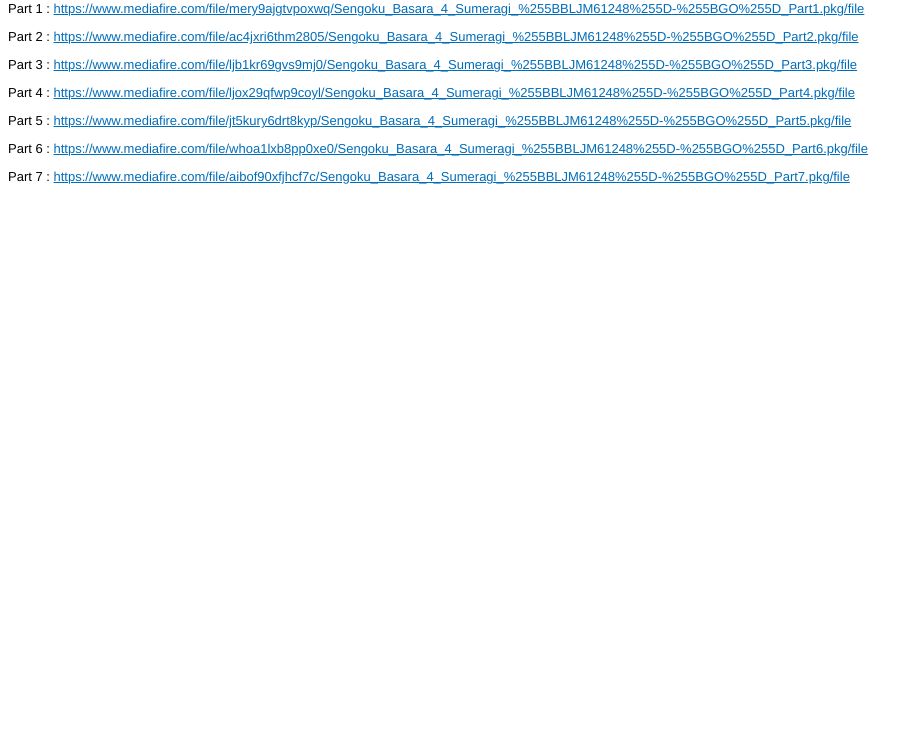
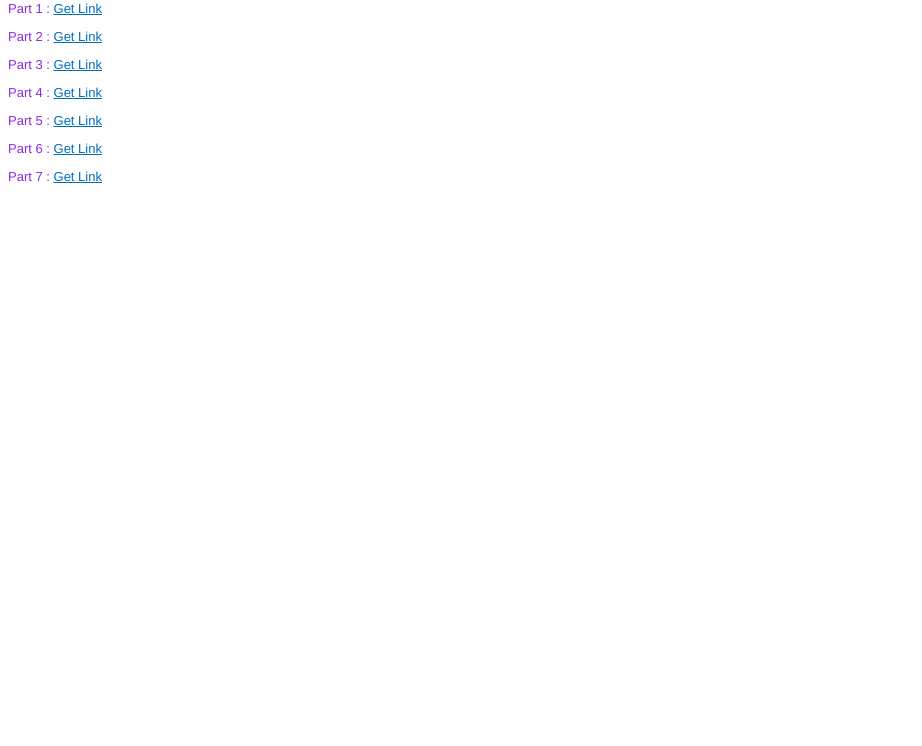
Before and after one commit to gutampsid/sb4sgomf.github.io, a plain HTML site: page index.html in a window 1280 px wide. Shown: the part 54-800 px from the top of the page, without its empty margins (0-922 px from the left). Drawn offline with Linux system fonts and the light colour scheme.

Commit message:
Update index.html

```diff
--- a/index.html
+++ b/index.html
@@ -6,26 +6,17 @@
         body, table { font-family: Helvetica, Arial, sans-serif; font-size: 13px; }
         a { color: #006DBA; }
     </style>
-    <!--NUMBER--y8ghiw2p--NUMBER-->
-    <!--TYPE--RichText--TYPE-->
-    <!--PERMISSION--Readonly--PERMISSION-->
-    <!--ACCESS--Public--ACCESS-->
-    <!--PASSWORD----PASSWORD-->
-    <!--STATUS--Active--STATUS-->
-    <!--QUICKEDIT--False--QUICKEDIT-->
-    <!--QUICKEDITPASSWORD----QUICKEDITPASSWORD-->
-    <!--DATECREATED--2022-05-06 13:45:06--DATECREATED-->
-    <!--DATEUPDATED--2022-05-06 13:57:45--DATEUPDATED-->
-    <!--LABELS--MediaFire--LABELS-->
 </head>
 <body>
 <h2>Sengoku Basara 4 Sumeragi [BLJM61248]-[Gutamps Official]</h2>
-<anotepad><p>Part 1 : <a href="https://www.mediafire.com/file/mery9ajgtvpoxwq/Sengoku_Basara_4_Sumeragi_%255BBLJM61248%255D-%255BGO%255D_Part1.pkg/file" target="_blank" rel="noopener">https://www.mediafire.com/file/mery9ajgtvpoxwq/Sengoku_Basara_4_Sumeragi_%255BBLJM61248%255D-%255BGO%255D_Part1.pkg/file</a></p>
-<p>Part 2 : <a href="https://www.mediafire.com/file/ac4jxri6thm2805/Sengoku_Basara_4_Sumeragi_%255BBLJM61248%255D-%255BGO%255D_Part2.pkg/file" target="_blank" rel="noopener">https://www.mediafire.com/file/ac4jxri6thm2805/Sengoku_Basara_4_Sumeragi_%255BBLJM61248%255D-%255BGO%255D_Part2.pkg/file</a></p>
-<p>Part 3 : <a href="https://www.mediafire.com/file/ljb1kr69gvs9mj0/Sengoku_Basara_4_Sumeragi_%255BBLJM61248%255D-%255BGO%255D_Part3.pkg/file" target="_blank" rel="noopener">https://www.mediafire.com/file/ljb1kr69gvs9mj0/Sengoku_Basara_4_Sumeragi_%255BBLJM61248%255D-%255BGO%255D_Part3.pkg/file</a></p>
-<p>Part 4 : <a href="https://www.mediafire.com/file/ljox29qfwp9coyl/Sengoku_Basara_4_Sumeragi_%255BBLJM61248%255D-%255BGO%255D_Part4.pkg/file" target="_blank" rel="noopener">https://www.mediafire.com/file/ljox29qfwp9coyl/Sengoku_Basara_4_Sumeragi_%255BBLJM61248%255D-%255BGO%255D_Part4.pkg/file</a></p>
-<p>Part 5 : <a href="https://www.mediafire.com/file/jt5kury6drt8kyp/Sengoku_Basara_4_Sumeragi_%255BBLJM61248%255D-%255BGO%255D_Part5.pkg/file" target="_blank" rel="noopener">https://www.mediafire.com/file/jt5kury6drt8kyp/Sengoku_Basara_4_Sumeragi_%255BBLJM61248%255D-%255BGO%255D_Part5.pkg/file</a></p>
-<p>Part 6 : <a href="https://www.mediafire.com/file/whoa1lxb8pp0xe0/Sengoku_Basara_4_Sumeragi_%255BBLJM61248%255D-%255BGO%255D_Part6.pkg/file" target="_blank" rel="noopener">https://www.mediafire.com/file/whoa1lxb8pp0xe0/Sengoku_Basara_4_Sumeragi_%255BBLJM61248%255D-%255BGO%255D_Part6.pkg/file</a></p>
-<p>Part 7 : <a href="https://www.mediafire.com/file/aibof90xfjhcf7c/Sengoku_Basara_4_Sumeragi_%255BBLJM61248%255D-%255BGO%255D_Part7.pkg/file" target="_blank" rel="noopener">https://www.mediafire.com/file/aibof90xfjhcf7c/Sengoku_Basara_4_Sumeragi_%255BBLJM61248%255D-%255BGO%255D_Part7.pkg/file</a></p></anotepad>
+    <style> body { color: blueviolet };
+    </style>
+<p>Part 1 : <a href="https://www.mediafire.com/file/npa5irj5oufpfht/Sengoku_Basara_4_Sumeragi_%255BBLJM61248%255D-%255BGO%255D_Part1.pkg/file" target="_blank" rel="noopener">Get Link</a></p>
+<p>Part 2 : <a href="https://www.mediafire.com/file/fyxdod0udxmigq0/Sengoku_Basara_4_Sumeragi_%255BBLJM61248%255D-%255BGO%255D_Part2.pkg/file" target="_blank" rel="noopener">Get Link</a></p>
+<p>Part 3 : <a href="https://www.mediafire.com/file/yc1a288gommqi6b/Sengoku_Basara_4_Sumeragi_%255BBLJM61248%255D-%255BGO%255D_Part3.pkg/file" target="_blank" rel="noopener">Get Link</a></p>
+<p>Part 4 : <a href="https://www.mediafire.com/file/3slba0hkpaauzy3/Sengoku_Basara_4_Sumeragi_%255BBLJM61248%255D-%255BGO%255D_Part4.pkg/file" target="_blank" rel="noopener">Get Link</a></p>
+<p>Part 5 : <a href="https://www.mediafire.com/file/fgprs6icj3kqwfh/Sengoku_Basara_4_Sumeragi_%255BBLJM61248%255D-%255BGO%255D_Part5.pkg/file" target="_blank" rel="noopener">Get Link</a></p>
+<p>Part 6 : <a href="https://www.mediafire.com/file/3hjcdwyqz2glbfe/Sengoku_Basara_4_Sumeragi_%255BBLJM61248%255D-%255BGO%255D_Part6.pkg/file" target="_blank" rel="noopener">Get Link</a></p>
+<p>Part 7 : <a href="https://www.mediafire.com/file/3hjcdwyqz2glbfe/Sengoku_Basara_4_Sumeragi_%255BBLJM61248%255D-%255BGO%255D_Part6.pkg/file" target="_blank" rel="noopener">Get Link</a></p>
 </body>
 </html>
```
